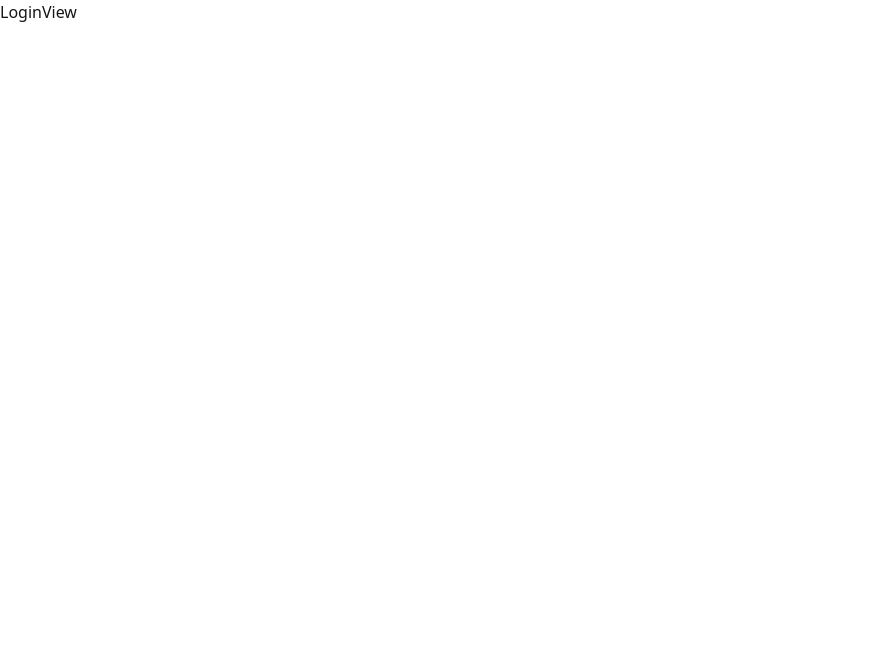
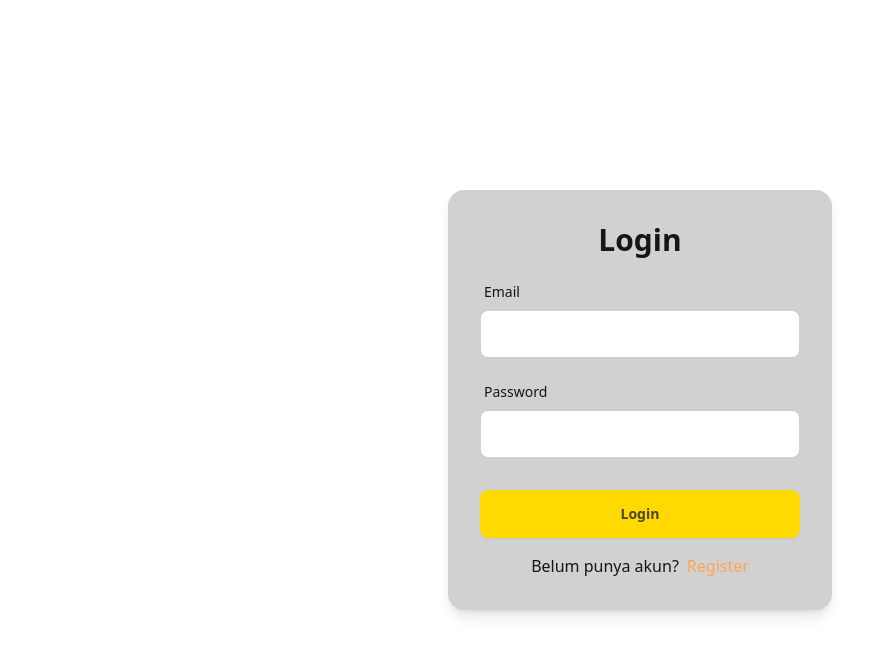
Before and after one commit to nichoherjunaaa/myshop, a React (Vite) app in the folder client/: page /login in a window 1280 px wide. Shown: the top 656 px of the page, without its empty margins (0-894 px from the left). Built offline with nearby package versions, Linux system fonts and the light colour scheme.

Commit message:
create login and register view

```diff
--- /dev/null
+++ b/client/src/components/FormAuth.jsx
@@ -0,0 +1,32 @@
+import React from 'react';
+import { Form, Link } from 'react-router-dom';
+import FormInput from './Form/FormInput';
+
+const FormAuth = ({ isRegister }) => {
+    return (
+        <div className="h-screen grid place-items-center">
+            <Form method="POST" className="card w-96 p-8 bg-base-300 shadow-lg flex flex-col gap-y-4">
+                <h4 className="text-center text-3xl font-bold">{isRegister ? "Register" : "Login"}</h4>
+                {isRegister && <FormInput type="text" name="name" label="Username" />}
+                <FormInput type="email" name="email" label="Email" />
+                <FormInput type="password" name="password" label="Password" />
+                <div className="mt-4">
+                    <button type="submit" className="btn btn-primary btn-block">{isRegister ? "Register" : "Login"}</button>
+                </div>
+                {isRegister ? (
+                    <p className="text-center">
+                        Sudah punya akun?
+                        <Link to="/login" className="ml-2 link link-hover link-accent capitalize">Login</Link>
+                    </p>
+                ) : (
+                    <p className="text-center">
+                        Belum punya akun?
+                        <Link to="/register" className="ml-2 link link-hover link-accent capitalize">Register</Link>
+                    </p>
+                )}
+            </Form>
+        </div>
+    );
+};
+
+export default FormAuth;
--- a/client/src/pages/auth/LoginView.jsx
+++ b/client/src/pages/auth/LoginView.jsx
@@ -1,8 +1,10 @@
 import React from 'react'
-
+import FormAuth from '../../components/FormAuth'
 const LoginView = () => {
     return (
-        <div>LoginView</div>
+        <main>
+            <FormAuth/>
+        </main>
     )
 }
 
--- a/client/src/pages/auth/RegisterView.jsx
+++ b/client/src/pages/auth/RegisterView.jsx
@@ -1,8 +1,10 @@
 import React from 'react'
-
+import FormAuth from '../../components/FormAuth'
 const RegisterView = () => {
     return (
-        <div>RegisterView</div>
+        <main>
+            <FormAuth isRegister={true}/>
+        </main>
     )
 }
 
```
